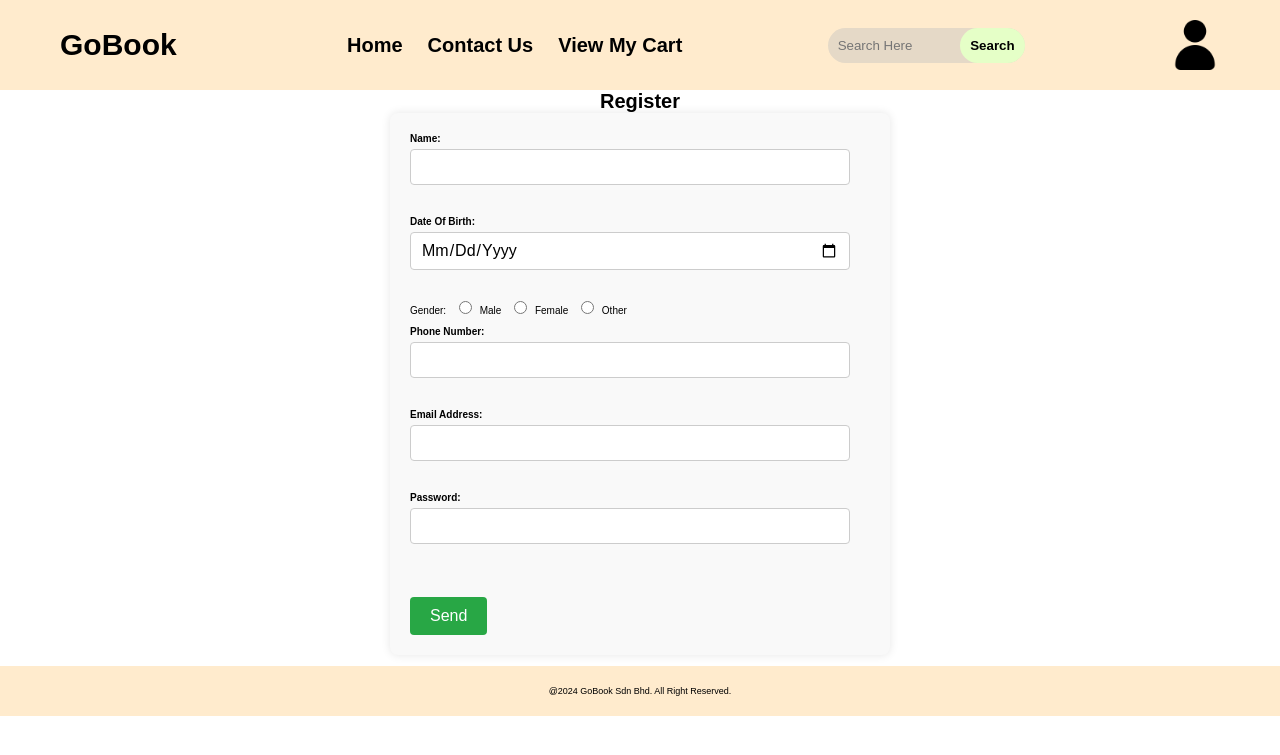
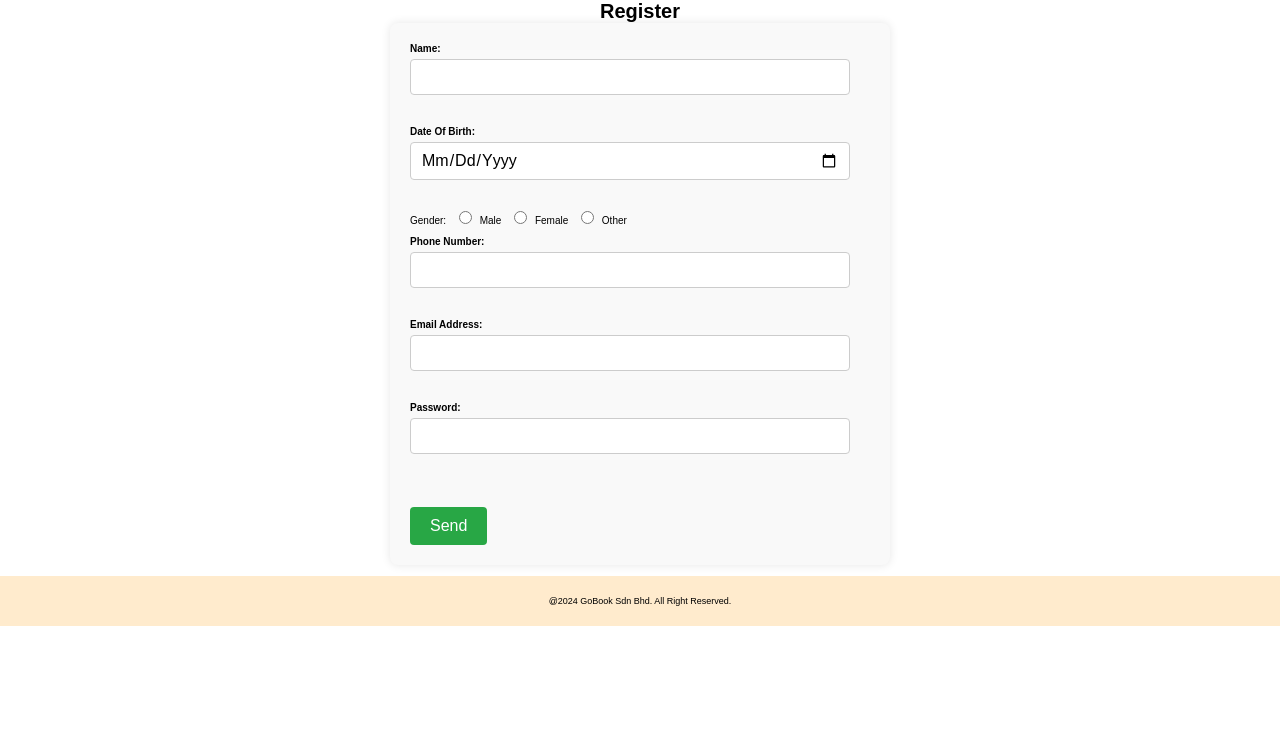
Before and after one commit to Jade1028/Web, a PHP site: page /Register.php in a window 1280 px wide. Shown: the top 755 px of the page. Run offline with PHP 8.4, Linux system fonts and the light colour scheme.

Commit message:
updated code

```diff
--- a/Register.php
+++ b/Register.php
@@ -6,11 +6,10 @@
     </head>
 
     <body>
-    <?php include('includes/header.php'); ?>
 
     <h1>Register</h1>
 
-    <div id="contentWrapper" class="content">
+    <div id="contentWrapper1" class="content">
         <form id = "registrationForm" action = "post-message.php" method = "post">
             <label for = "name"> Name: </label>
             <input type = "text" id = "name" name = "name">
--- a/includes/content.php
+++ b/includes/content.php
@@ -1,5 +1,5 @@
 <div class="slider">
-    < class ="list">
+    <div class ="list">
         <div class ="item">
             <img src="img1.png" alt="image" title="New book arrival">
         </div>
@@ -9,6 +9,7 @@
         <div class ="item">
             <img src="img3.png" alt="image" title="Back to school">
         </div>
+      </div>
 </div>
 
 
--- a/style/mystyle.css
+++ b/style/mystyle.css
@@ -359,7 +359,7 @@ html{
  }
 
 /* Wrapper styling */
-#contentWrapper {
+#contentWrapper1 {
     max-width: 500px;
     margin: 0 auto;
     padding: 20px;
```
